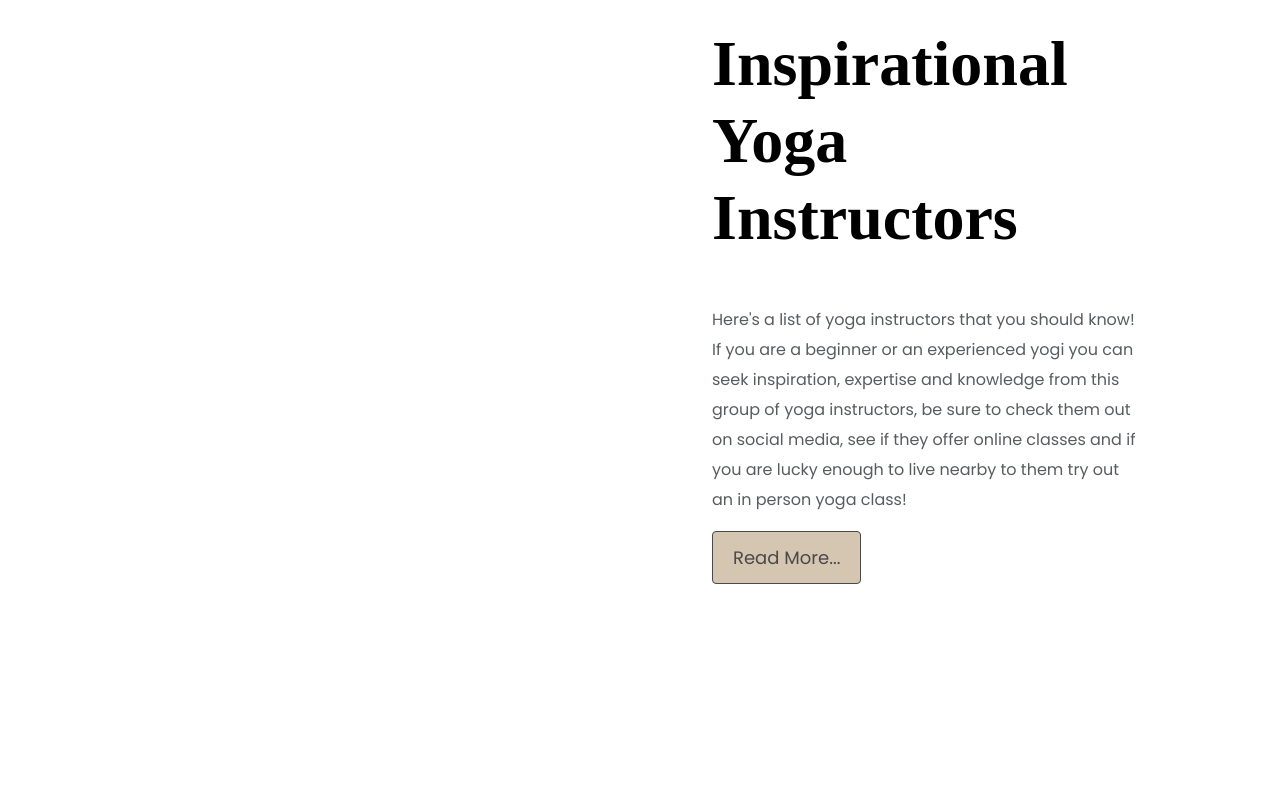
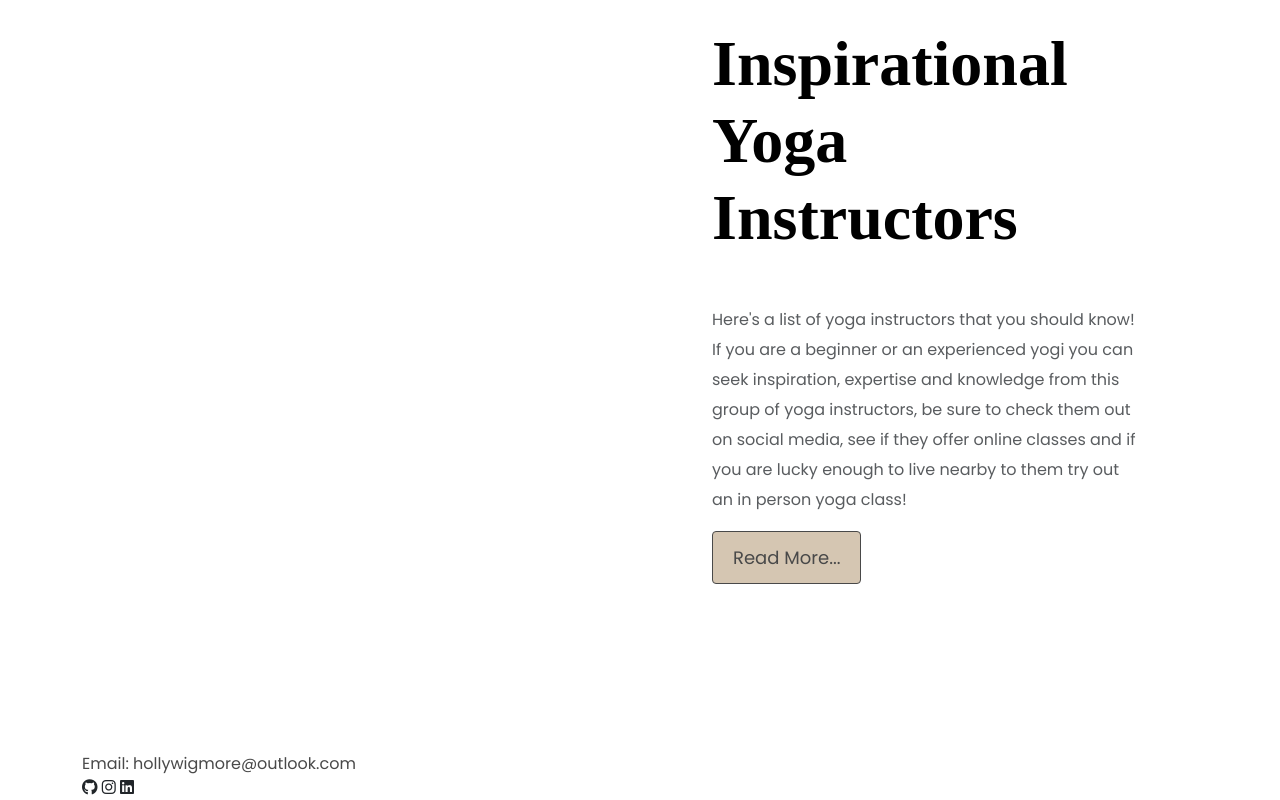
Before and after one commit to Holly-Wigmore/Yoga-Portfolio, a plain HTML site: page index.html in a window 1280 px wide. Shown: the part 2530-3330 px from the top of the page. Before the commit the page ends 3282 px from the top, so only its background shows below. Drawn offline with nearby package versions, Linux system fonts and the light colour scheme; a web font is replaced by a local one.

Commit message:
added footer and icons

```diff
--- a/index.html
+++ b/index.html
@@ -166,6 +166,16 @@
           </div>
         </div>
       </div>
+      <footer>
+        <a class="email-link" href="mailto:hollywigmore@outlook.com"
+          >Email: hollywigmore@outlook.com</a
+        >
+        <div class="socials">
+          <i class="fa-brands fa-github"></i>
+          <i class="fa-brands fa-instagram"></i>
+          <i class="fa-brands fa-linkedin"></i>
+        </div>
+      </footer>
     </div>
   </body>
 </html>
```
